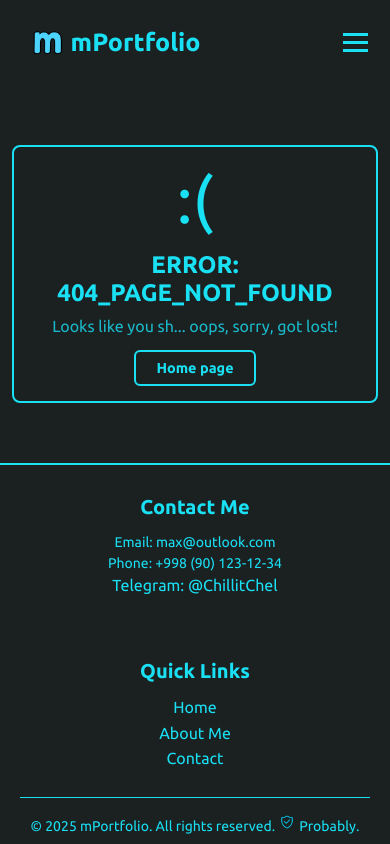
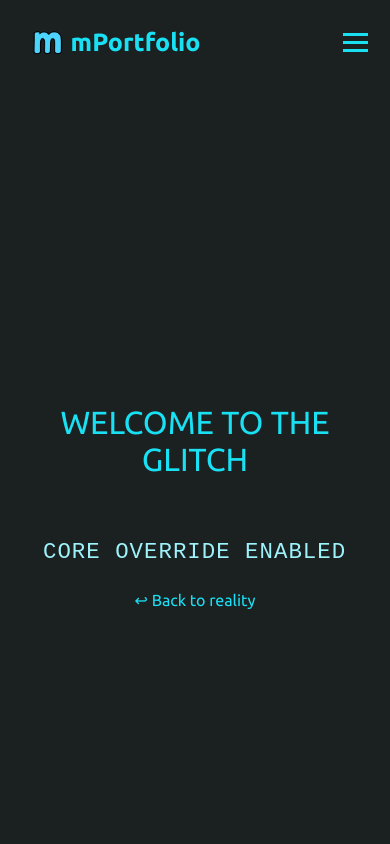
Before and after one commit to maximbrail/mPortfolio-site, a React (Vite) app: page /glitch in a window 390 px wide. Shown: the top 844 px of the page. Built offline with nearby package versions, Linux system fonts and the light colour scheme; a web font is replaced by a local one.

Commit message:
Add files via upload

```diff
--- a/src/App.jsx
+++ b/src/App.jsx
@@ -10,8 +10,10 @@ import { About } from './Page/About';
 import { Contacts } from './Page/Contacts';
 import NotFound404 from "./Page/NotFound404";
 import SecretPage from './Page/SecretPage';
+import GlitchPage from './Page/GlitchPage';
 
 import LoadingScreen from './Components/LoadingScreen';
+import ScrollToTopButton from './Components/ScrollToTopButton';
 
 function App() {
   const [loading, setLoading] = useState(true);
@@ -28,6 +30,7 @@ function App() {
   return (
     <Router className="App">
       <NavCom />
+
       <Routes>
         <Route path='/' element={<Home />} />
         <Route path='/works' element={<Works />} />
@@ -36,8 +39,13 @@ function App() {
 
         <Route path="/1234567890" element={<SecretPage />} />
         <Route path="*" element={<NotFound404 />} />
+        <Route path="/glitch" element={<GlitchPage />} />
       </Routes>
-      <FooterCom />
+
+      <FooterCom/>
+
+
+      <ScrollToTopButton/>
     </Router>
   );
 }
--- a/src/Components/FooterCom.jsx
+++ b/src/Components/FooterCom.jsx
@@ -1,6 +1,5 @@
 import React from 'react'
 import { Link } from 'react-router-dom'
-import rights from '../Assets/rights.png'
 
 export const FooterCom = () => {
   return (
@@ -24,7 +23,7 @@ export const FooterCom = () => {
       </div>
 
       <hr className="footer-divider" />
-      <p className="footer-text">&copy; 2025 mPortfolio. All rights reserved. <img src={rights} alt="All rights Reserved. Probably." className='rights'/> Probably.</p>
+      <p className="footer-text">&copy; 2025 mPortfolio. All rights reserved. Probably.</p>
     </footer>
   );
 
--- a/src/Components/LoadingScreen.css
+++ b/src/Components/LoadingScreen.css
@@ -11,7 +11,7 @@
   align-items: center;
   gap: 20px;
   z-index: 9999;
-  font-family: monospace, monospace;
+  font-family: monospace;
   color: #1ae0f4;
   user-select: none;
 }
@@ -27,9 +27,13 @@
 }
 
 .loading-text {
+  display: flex;
+  align-items: center;
+  justify-content: center;
   font-size: 1.2rem;
   color: #1ae0f4;
 }
+
 
 @keyframes spin {
   0% {
@@ -39,10 +43,3 @@
     transform: rotate(360deg);
   }
 }
-
-.time{
-  width: 20px;
-  height: 20px;
-  margin-right: 7px;
-  color: #1ae0f4;
-}
--- a/src/Components/LoadingScreen.jsx
+++ b/src/Components/LoadingScreen.jsx
@@ -5,7 +5,7 @@ export const LoadingScreen = () => {
   return (
     <div className="loading-screen">
       <div className="spinner"></div>
-      <div className="loading-text">🕓 Please wait...</div>
+      <div className="loading-text">Please wait...</div>
       </div>
   );
 };
--- a/src/Components/MainCom.jsx
+++ b/src/Components/MainCom.jsx
@@ -5,7 +5,8 @@ import "swiper/css";
 import "swiper/css/pagination";
 
 import "./styleCom.css";
-import Contacts from "../Page/Contacts";
+import Contacts from "../Page/Contacts.jsx"
+
 import slide1 from "../Assets/slider1.png";
 import slide2 from "../Assets/slider2.jpg";
 import slide3 from "../Assets/slider3.jpg";
@@ -79,6 +80,8 @@ export const MainCom = () => {
           </div>
         </div>
       </div>
+
+
       {/* SWIPER */}
 
       <div className="slider">
@@ -104,7 +107,7 @@ export const MainCom = () => {
 
       {/* SKILLS */}
       <div className="main">
-        <h1 className="main-title">Skills</h1>
+        <h1 className="main-title">My Programming skills</h1>
         <div className="main-btns">
           {["HTML", "CSS", "JS", "React.js"].map((skill) => (
             <button
@@ -169,8 +172,8 @@ export const MainCom = () => {
       </div>
 
       {/* ABOUT */}
-      <div className="main">
-        <h1 className="main-title">About</h1>
+      <div className="main about">
+        <h1 className="main-title">About me and my hobbies</h1>
         <div className="main-btns">
           {["Voleyball", "Movies", "Music", "Games"].map((item) => (
             <button
@@ -221,11 +224,9 @@ export const MainCom = () => {
               </p>
             )}
           </div>
+
         )}
       </div>
-
-      {/* CONTACT */}
-      <Contacts />
     </div>
   );
 };
--- /dev/null
+++ b/src/Components/ScrollToTopButton.css
@@ -0,0 +1,37 @@
+.scroll-to-top {
+    position: fixed;
+    bottom: 20px;
+    right: 20px;
+    width: 45px;
+    height: 45px;
+    border-radius: 50%;
+    border: 2px solid var(--text-color);
+    background: transparent;
+    backdrop-filter: blur(8px);
+    color: var(--text-color);
+    font-size: 24px;
+    display: flex;
+    align-items: center;
+    justify-content: center;
+    cursor: pointer;
+    z-index: 999;
+    transition: opacity 0.3s ease, transform 0.3s ease;
+    margin: 2px;
+    padding-bottom: 10px;
+    padding-bottom: 5.5px;
+}
+
+.scroll-to-top:hover {
+    opacity: 0.85;
+    transform: scale(1.05);
+}
+
+@media (max-width: 600px) {
+    .scroll-to-top {
+        bottom: 20px;
+        right: 20px;
+        width: 40px;
+        height: 40px;
+        font-size: 20px;
+    }
+}
--- /dev/null
+++ b/src/Components/ScrollToTopButton.jsx
@@ -0,0 +1,29 @@
+import React, { useState, useEffect } from 'react';
+import './ScrollToTopButton.css'
+
+const ScrollToTopButton = () => {
+    const [visible, setVisible] = useState(false);
+
+    const handleScroll = () => {
+        setVisible(window.scrollY > 600);
+    };
+
+    const scrollToTop = () => {
+        window.scrollTo({ top: 0, behavior: 'smooth' });
+    };
+
+    useEffect(() => {
+        window.addEventListener('scroll', handleScroll);
+        return () => window.removeEventListener('scroll', handleScroll);
+    }, []);
+
+    return (
+        visible && (
+            <button className="scroll-to-top" onClick={scrollToTop}>
+                ↑
+            </button>
+        )
+    );
+};
+
+export default ScrollToTopButton;
--- a/src/Components/styleCom.css
+++ b/src/Components/styleCom.css
@@ -47,7 +47,7 @@
 }
 
 .nav-links a {
-  color: #1ae0f4;
+  color: var(--text-color);
   text-decoration: none;
 }
 
@@ -76,7 +76,7 @@
 .burger .bar {
   width: 25px;
   height: 3px;
-  background-color: #1ae0f4;
+  background-color: var(--text-color);
   transition: all 0.4s ease;
 }
 
@@ -138,11 +138,10 @@
 
 .header-obsh {
   padding: 2rem;
-  color: #1ae0f4;
 }
 
 .animated-text-container {
-  width: 90vw;
+  width: 90%;
   max-width: 600px;
   height: 3.5em;
   overflow: hidden;
@@ -156,10 +155,10 @@
 
 .animated-text {
   font-family: monospace;
-  border-right: 2px solid #1ae0f4;
+  border-right: 2px solid var(--text-color);
   white-space: pre-wrap;
   display: inline;
-  color: #1ae0f4;
+  color: var(--text-color);
 }
 
 .cursor-blink {
@@ -174,12 +173,12 @@
   padding: 0.5rem 1rem;
   position: relative;
   height: 50px;
-  border-bottom: 2px solid #1ae0f4;
+  border-bottom: 2px solid var(--text-color);
 }
 
 .header-title2 {
   font-size: clamp(1.2rem, 2vw, 2rem);
-  color: #1ae0f4;
+  color: var(--text-color);
   margin: 0;
 
   .header {
@@ -219,33 +218,24 @@
   }
 }
 
-/* .window-btn {
-  font-size: 1.3rem;
-  color: #1ae0f4;
-  cursor: pointer;
-  user-select: none;
-  font-weight: bold;
-} */
-
 .window-btn {
-  padding: 5px;
+  padding: 7px;
   width: 21px;
   height: 21px;
   border-radius: 8px;
   background-color: transparent;
-  color: #1ae0f4;
+  color: var(--text-color);
   font-weight: bold;
   font-size: 15px;
   text-align: center;
   cursor: pointer;
   transition: background 0.3s, color 0.3s, transform 0.2s, box-shadow 0.3s;
+  margin: 0 5px;
 }
 
 .window-btn:hover {
-  background-color: #1ed8ec;
   color: #1B2021;
   transform: scale(1.1);
-  box-shadow: 0 0 8px #1ae0f4;
 }
 
 .skills-progress {
@@ -263,14 +253,14 @@
 
 .progress-bar {
   background-color: transparent;
-  border: 2px solid #1ae0f4;
+  border: 2px solid var(--text-color);
   border-radius: 8px;
   height: 20px;
 }
 
 .progress-fill {
   height: 100%;
-  background-color: #1ae0f4;
+  background-color: var(--text-color);
   border-radius: 6px;
   transition: width 0.5s ease-in-out;
 }
@@ -314,7 +304,7 @@
 
 .card {
   background-color: transparent;
-  border: 1px solid #1ae0f4;
+  border: 1px solid var(--text-color);
   padding: 1rem;
   text-align: center;
   cursor: pointer;
@@ -337,7 +327,7 @@
 
 .card-title {
   font-size: clamp(0.9rem, 2vw, 1.2rem);
-  color: #1ae0f4;
+  color: var(--text-color);
 }
 
 /* main */
@@ -394,9 +384,9 @@
   position: relative;
   padding: 0.8rem 1.5rem;
   font-size: 1rem;
-  color: #1ae0f4;
+  color: var(--text-color);
   background-color: transparent;
-  border: 2px solid #1ae0f4;
+  border: 2px solid var(--text-color);
   border-radius: 6px;
   cursor: pointer;
   overflow: hidden;
@@ -404,7 +394,7 @@
 
   --mouse-x: 50%;
   --mouse-y: 50%;
-  --spotlight-color: rgba(26, 224, 244, 0.1);
+  --spotlight-color: rgba(110, 43, 219, 0.425);
 }
 
 .main-btn::before {
@@ -454,22 +444,30 @@
 }
 
 .slider-img {
-  width: 250px;
-  min-height: 250px;
-  margin: 0 auto;
-  border-radius: 10px;
+  width: 90%;
   height: auto;
   object-fit: cover;
   display: block;
+  border-radius: 10px;
+  margin: 0 auto;
 }
 
+.slider{
+  max-width: 600px;
+  width: 100%;
+  margin: 0 auto;
+}
+
+.about{
+  margin: 75px 0;
+}
 
 /* footer */
 
 .footer {
   background-color: transparent;
   text-align: center;
-  border-top: 2px solid #1ae0f4;
+  border-top: 2px solid var(--text-color);
   padding: 30px 20px;
 
   a {
@@ -528,14 +526,14 @@
 
 .footer-divider {
   border: none;
-  border-top: 1px solid #1ae0f4;
+  border-top: 1px solid var(--text-color);
   margin: 30px 0 15px;
 }
 
 .footer-section p,
 .footer-section li,
 .footer-text {
-  font-size: clamp(14px, 2.2vw, 18px);
+  font-size: clamp(12px, 2.2vw, 18px);
   margin: 5px 0;
 }
 
@@ -555,8 +553,10 @@
   }
 }
 
-.rights{
-  width: 17.5px;
+.footer-text{
+  display: flex;
+  align-items: center;
+  justify-content: center;
 }
 
 /* contacts */
@@ -572,7 +572,8 @@
 
 .contact-input {
   background-color: transparent;
-  border: 2px solid #1ae0f4;
+  border: 2px solid var(--text-color);
+  color: var(--text-color);
   border-radius: 5px;
   font-size: clamp(15px, 2.5vw, 20px);
   padding: 5px 15px;
@@ -590,7 +591,8 @@
 .contact-btn {
   background-color: transparent;
   display: flex;
-  border: 2px solid #1ae0f4;
+  border: 2px solid var(--text-color);
+  color: var(--text-color);
   border-radius: 5px;
   font-size: clamp(18px, 2.5vw, 22px);
   display: flex;
--- /dev/null
+++ b/src/Page/GlitchPage.css
@@ -0,0 +1,96 @@
+.glitch-container {
+  background: transparent;
+  color: #fff;
+  min-height: 100vh;
+  padding: 3rem 2rem;
+  display: flex;
+  flex-direction: column;
+  justify-content: center;
+  align-items: center;
+  text-align: center;
+}
+
+.glitch-text {
+  font-size: 3rem;
+  font-family: "Courier New", monospace;
+  position: relative;
+  animation: glitch-simple 1.8s infinite;
+  margin-bottom: 2rem;
+  letter-spacing: 1px;
+  line-height: 1.3;
+  margin: 60px 0;
+}
+
+.glitch-subtitle {
+  margin-top: 1rem;
+  font-size: 1.4rem;
+  color: #ccc;
+  font-family: 'Segoe UI', sans-serif;
+  max-width: 600px;
+  line-height: 1.6;
+}
+
+.glitch-button{
+    text-decoration: none;
+
+}
+
+@keyframes glitch-simple {
+  0% {
+    transform: translate(0, 0);
+    color: #fff;
+  }
+  15% {
+    transform: translate(-2px, 1px);
+    color: #1ae0f4;
+  }
+  30% {
+    transform: translate(2px, -2px);
+    color: #00d31c;
+  }
+  45% {
+    transform: translate(-1px, 2px);
+    color: #ff0000;
+  }
+  60% {
+    transform: translate(2px, 1px);
+    color: #fff;
+  }
+  75% {
+    transform: translate(-1px, -1px);
+    color: #1ae0f4;
+  }
+  100% {
+    transform: translate(0, 0);
+    color: #fff;
+  }
+}
+
+@media (max-width: 1024px) {
+  .glitch-text {
+    font-size: 2.5rem;
+  }
+  .glitch-subtitle {
+    font-size: 1.2rem;
+  }
+}
+
+@media (max-width: 768px) {
+  .glitch-text {
+    font-size: 2rem;
+  }
+  .glitch-subtitle {
+    font-size: 1rem;
+    padding: 0 1rem;
+  }
+}
+
+@media (max-width: 480px) {
+  .glitch-text {
+    font-size: 1.4rem;
+    margin-bottom: 1.5rem;
+  }
+  .glitch-subtitle {
+    font-size: 0.9rem;
+  }
+}
--- /dev/null
+++ b/src/Page/GlitchPage.jsx
@@ -0,0 +1,78 @@
+import React, { useEffect, useState } from 'react';
+import './GlitchPage.css';
+import { Link } from 'react-router-dom';
+
+const glitchPhrases = [
+  "ACCESS GRANTED",
+  "SYSTEM BREACH",
+  "404 REALITY NOT FOUND",
+  "HELLO MAX",
+  "NEVER TRUST THE INTERFACE",
+  "RUNNING... ████████",
+  "mPortfolio.OVERDRIVE()",
+  "WELCOME TO THE BACKDOOR",
+  "GLITCH DETECTED",
+  "DECODING HUMANITY...",
+  "SIGNAL LOST",
+  "TRACING ROUTE TO UNKNOWN",
+  "LOADING . . . ERROR",
+  "GHOST IN THE CODE",
+  "YOU SHOULDN’T BE HERE",
+  "INITIATING PROTOCOL 0x0F",
+  "CORE OVERRIDE ENABLED",
+  "WAKE UP, MAX",
+  "SYSTEM.LOG(“YOU’RE NOT ALONE”)",
+  "FALLING THROUGH THE STACK",
+  "DEEP VOID INITIALIZED",
+  "AI OVERRIDE IN PROGRESS",
+  "MEMORY LEAK DETECTED",
+  "EXECUTING DARK MODE",
+  "UPLOAD COMPLETE ▒▒▒",
+  ">>> RUN mind.exe",
+  "Ξ PORTAL IS OPEN Ξ",
+  "WARNING: STABLE REALITY NOT FOUND",
+  "YOU ARE INSIDE THE LOOP",
+  "DEBUGGING EXISTENCE...",
+  "THE MATRIX IS PATCHED",
+  "CONTROL+C... FAILED",
+  "UNKNOWN PROTOCOL RESPONSE",
+  "SLEEP MODE: CANCELED",
+  "███ ENCRYPTING THOUGHTS ███",
+  "DREAMS.LOOP(INFINITY)",
+  "REBOOTING DIMENSION",
+  "//todo: ESCAPE",
+  "0xDEADBEEF DETECTED",
+  "I AM ERROR"
+];
+
+const GlitchPage = () => {
+  const [currentPhrase, setCurrentPhrase] = useState("INITIALIZING...");
+
+  useEffect(() => {
+    const interval = setInterval(() => {
+      const randomPhrase = glitchPhrases[Math.floor(Math.random() * glitchPhrases.length)];
+      setCurrentPhrase(randomPhrase);
+    }, 1200);
+
+    return () => clearInterval(interval);
+  }, []);
+
+  return (
+    <div className="glitch-container">
+      <div className="noise-overlay" />
+      <div className="scanlines" />
+
+      <div className="glitch-box">
+        <h1 className="glitch-title">WELCOME TO THE GLITCH</h1>
+
+        <div className="glitch-zone">
+          <p className="glitch-text">{currentPhrase}</p>
+        </div>
+
+        <Link to="/" className="glitch-button">↩ Back to reality</Link>
+      </div>
+    </div>
+  );
+};
+
+export default GlitchPage;
--- a/src/index.css
+++ b/src/index.css
@@ -2,6 +2,7 @@
   margin: 0;
   padding: 0;
   font-family: "Ubuntu", sans-serif;
+  box-sizing: border-box;
   font-weight: 400;
   font-style: normal;
   color: #1ae0f4;
@@ -14,7 +15,7 @@
 
 .light-theme {
   --bg-color: #F7F2FF;
-  --text-color: #1ae0f4;
+  --text-color: #093e44;
 }
 
 body {
@@ -22,6 +23,12 @@ body {
   background-color: var(--bg-color);
   color: var(--text-color);
   transition: background 0.3s ease, color 0.3s ease;
+
+
+  margin: 0;
+  padding: 0;
+  overflow-x: hidden;
+  max-width: 100vw;
 }
 
 h1,
```
